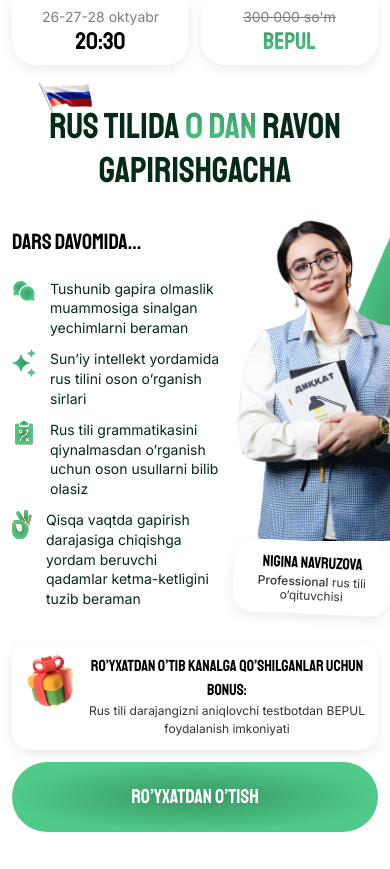
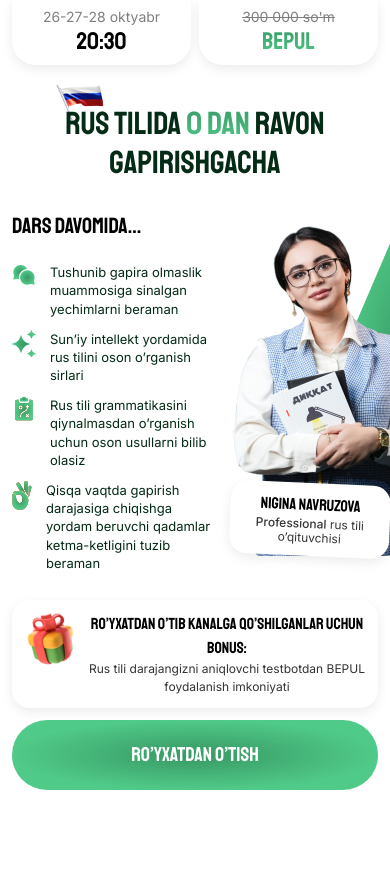
Before and after one commit to sultonbayevogabek/veb-rusiyzabon-uz, a website: page public/index.html in a window 390 px wide. After the commit the page ends 844 px from the top, so only its background shows below. Drawn offline with Linux system fonts and the light colour scheme.

Commit message:
initial commit

```diff
--- a/public/index.html
+++ b/public/index.html
@@ -13,7 +13,7 @@
 <div class="h-screen flex flex-col">
   <header>
     <div class="container px-3 mx-auto grid grid-cols-11">
-      <div class="col-span-11 lg:col-span-5 grid grid-cols-2 gap-3 lg:gap-4 xl:gap-6">
+      <div class="col-span-11 lg:col-span-5 grid grid-cols-2 gap-2 lg:gap-4 xl:gap-6">
         <div class="flex flex-col text-center rounded-b-[24px] lg:rounded-b-[32px] xl:rounded-b-[40px] shadow-custom bg-white py-2 xl:py-[9.5px] leading-[1.3]">
           <div class="text-[14px] lg:text-[17px] xl:text-[20px] opacity-50">26-27-28 oktyabr</div>
           <div class="text-[24px] lg:text-[32px] xl:text-[40px] font-staatliches">20:30</div>
@@ -29,7 +29,7 @@
   <main class="lg:grow flex items-center">
     <div class="container mx-auto grid grid-cols-11">
       <div class="col-span-11 lg:col-span-5 flex flex-col gap-7 lg:gap-8 xl:gap-10 py-10">
-        <h1 class="text-center lg:text-left text-[36px] lg:text-[40px] xl:text-[48px] text-[#042B16] leading-[1.2] uppercase font-staatliches">
+        <h1 class="text-center lg:text-left text-[32px] lg:text-[40px] xl:text-[48px] text-[#042B16] leading-[1.2] uppercase font-staatliches">
           <span class="relative">
             <span class="relative z-[1]">Rus</span>
 
@@ -60,7 +60,7 @@
                   </defs>
                 </svg>
 
-                <p class="text-[#042A16] text-[14px] lg:text-[16px] xl:text-[20px] leading-[1.4]">Tushunib gapira olmaslik muammosiga sinalgan yechimlarni beraman</p>
+                <p class="text-[#042A16] text-[13px] lg:text-[16px] xl:text-[20px] leading-[1.4]">Tushunib gapira olmaslik muammosiga sinalgan yechimlarni beraman</p>
               </li>
 
               <li class="flex items-start gap-3.5 lg:gap-5 xl:gap-6">
@@ -75,7 +75,7 @@
                 </svg>
 
 
-                <p class="text-[#042A16] text-[14px] lg:text-[16px] xl:text-[20px] leading-[1.4]">Sun’iy intellekt yordamida rus tilini oson o’rganish sirlari</p>
+                <p class="text-[#042A16] text-[13px] lg:text-[16px] xl:text-[20px] leading-[1.4]">Sun’iy intellekt yordamida rus tilini oson o’rganish sirlari</p>
               </li>
 
               <li class="flex items-start gap-3.5 lg:gap-5 xl:gap-6">
@@ -111,7 +111,7 @@
                   </defs>
                 </svg>
 
-                <p class="text-[#042A16] text-[14px] lg:text-[16px] xl:text-[20px] leading-[1.4]">Rus tili grammatikasini qiynalmasdan o’rganish uchun oson usullarni bilib olasiz
+                <p class="text-[#042A16] text-[13px] lg:text-[16px] xl:text-[20px] leading-[1.4]">Rus tili grammatikasini qiynalmasdan o’rganish uchun oson usullarni bilib olasiz
                 </p>
               </li>
 
@@ -143,20 +143,26 @@
                   </defs>
                 </svg>
 
-
-
-                <p class="text-[#042A16] text-[14px] lg:text-[16px] xl:text-[20px] leading-[1.4]">
+                <p class="text-[#042A16] text-[13px] lg:text-[16px] xl:text-[20px] leading-[1.4]">
                   Qisqa vaqtda gapirish darajasiga chiqishga yordam beruvchi qadamlar ketma-ketligini tuzib beraman
                 </p>
               </li>
             </ul>
           </div>
 
-          <div class="shrink-0 lg:hidden w-[40%] sm:w-[35%] flex flex-col items-end">
-            <img class="h-full w-auto block sm:hidden" srcset="img/mentor@1x.png 1x, img/mentor@2x.png 2x" src="img/mentor@1x.png" alt="whatever">
-            <img class="h-full w-auto hidden sm:block" srcset="img/mentor_no_effect@1x.png 1x, img/mentor_no_effect@2x.png 2x" src="img/mentor_no_effect@1x.png" alt="whatever">
+          <div class="shrink-0 sm:hidden relative">
+            <img class="h-full w-auto" srcset="img/mentor@1x.png 1x, img/mentor@2x.png 2x" src="img/mentor@1x.png" alt="whatever">
 
-            <div class="rounded-[18px] shadow-custom p-2.5 bg-white text-center rotate-[2.47deg]">
+            <div class="absolute left-0 bottom-0 rounded-[18px] shadow-custom p-2.5 bg-white text-center rotate-[2.47deg]">
+              <div class="font-staatliches uppercase">Nigina Navruzova</div>
+              <div class="opacity-80 text-[12px] leading-[1.2]"><span class="font-medium">Professional</span> rus tili o’qituvchisi</div>
+            </div>
+          </div>
+
+          <div class="shrink-0 hidden sm:block lg:hidden overflow-hidden max-w-[40%] relative">
+            <img class="h-full w-auto" srcset="img/mentor_no_effect@1x.png 1x, img/mentor_no_effect@2x.png 2x" src="img/mentor_no_effect@1x.png" alt="whatever">
+
+            <div class="absolute left-0 bottom-0 rounded-[18px] shadow-custom p-2.5 bg-white text-center rotate-[2.47deg]">
               <div class="font-staatliches uppercase">Nigina Navruzova</div>
               <div class="opacity-80 text-[12px] leading-[1.2]"><span class="font-medium">Professional</span> rus tili o’qituvchisi</div>
             </div>
```
Also changed, not shown: public/css/styles.css.
